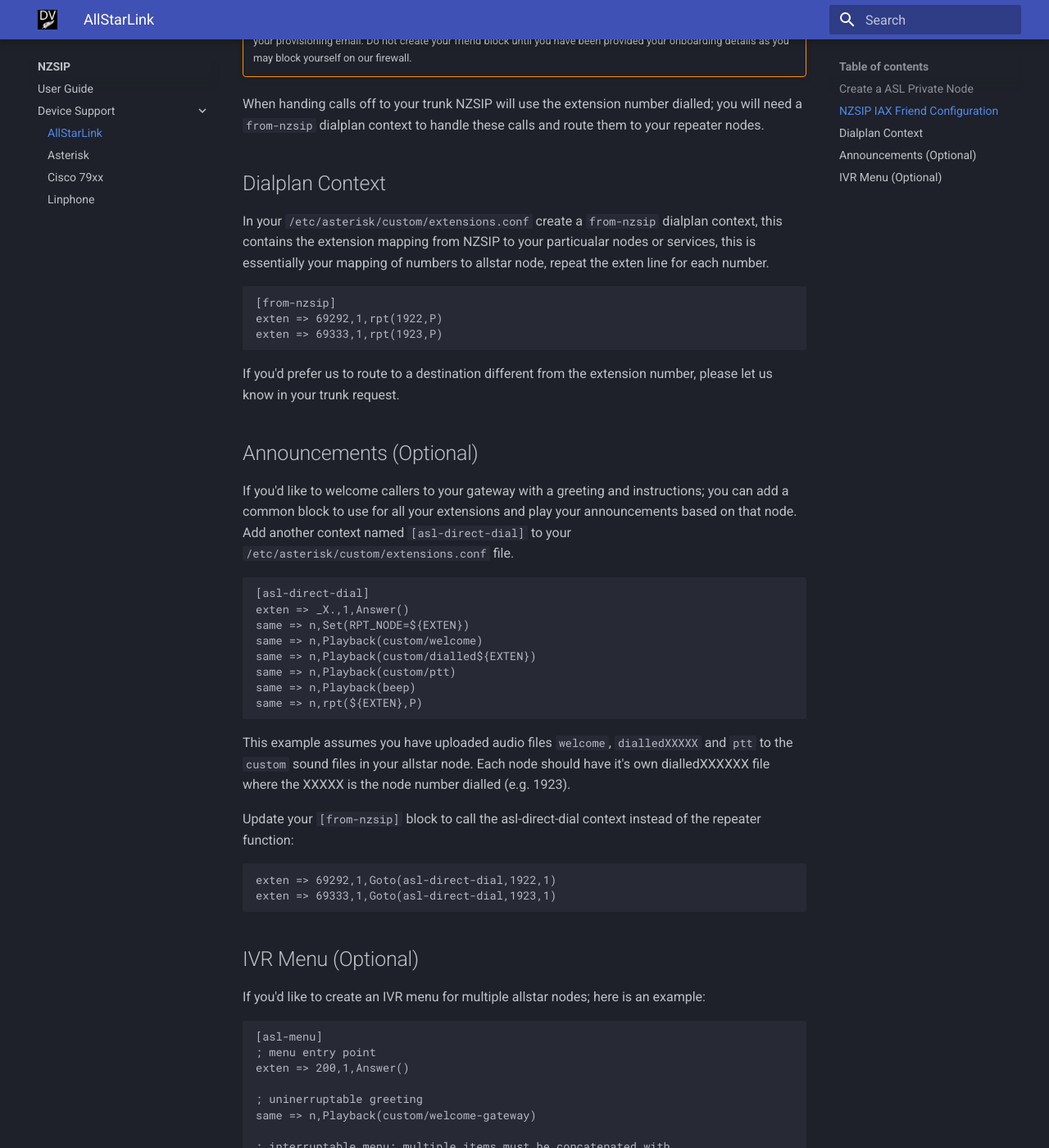
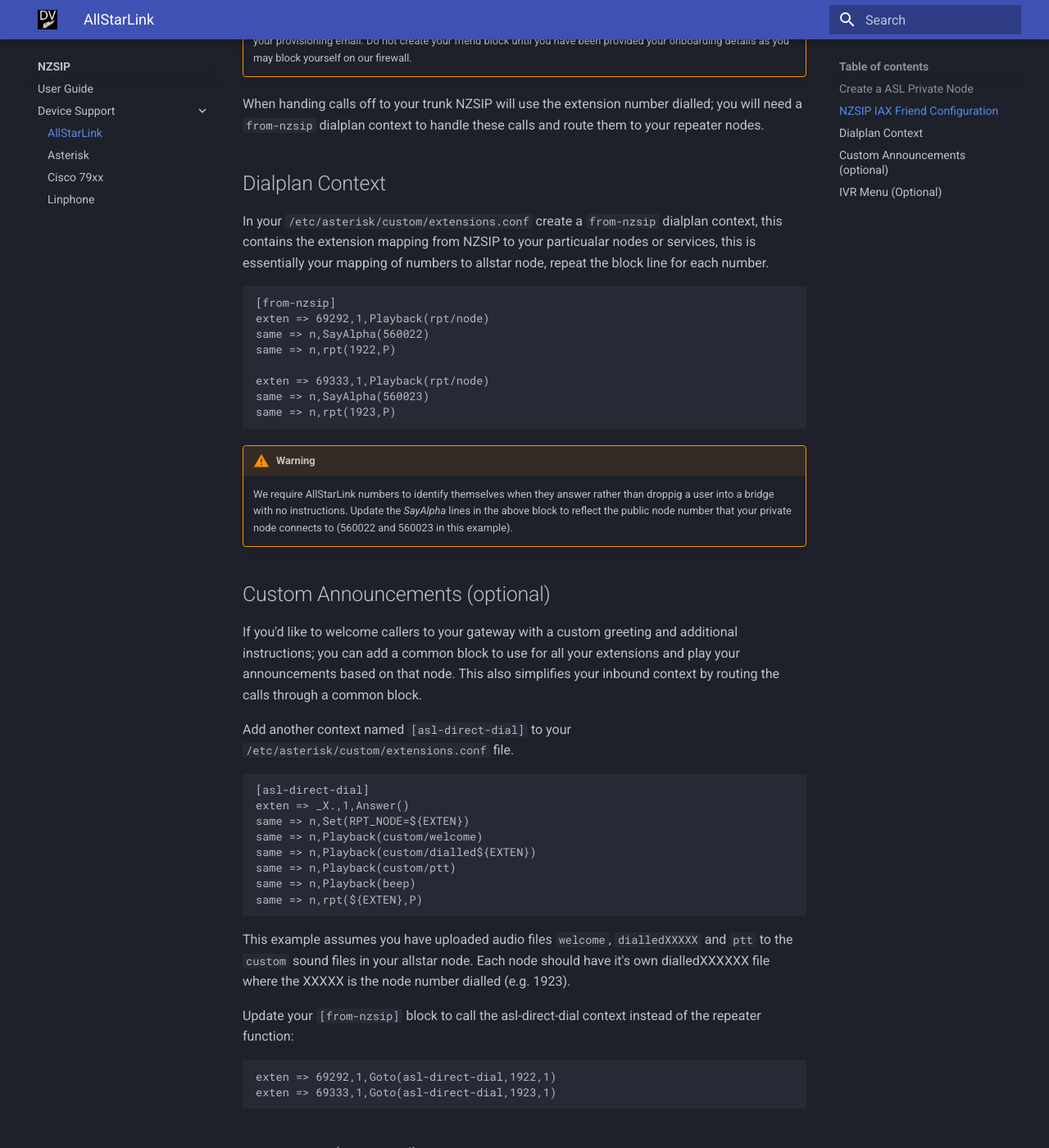
Before and after one commit to DigitalVoiceNZ/wiki, an MkDocs documentation site: the page built from docs/nzsip/devices/allstar.md, in a window 1280 px wide and 1400 px high, scrolled down 1422 px. Shown: the whole window at 82% size. Built offline with MkDocs 1.6.1 and Material for MkDocs 9.7.7, drawn with Linux system fonts in a browser that asks for light colours.

Commit message:
Update with announcement requirements

````diff
--- a/docs/nzsip/devices/allstar.md
+++ b/docs/nzsip/devices/allstar.md
@@ -54,19 +54,30 @@
 
 ## Dialplan Context
 
-In your `/etc/asterisk/custom/extensions.conf` create a `from-nzsip` dialplan context, this contains the extension mapping from NZSIP to your particualar nodes or services, this is essentially your mapping of numbers to allstar node, repeat the exten line for each number.
+In your `/etc/asterisk/custom/extensions.conf` create a `from-nzsip` dialplan context, this contains the extension mapping from NZSIP to your particualar nodes or services, this is essentially your mapping of numbers to allstar node, repeat the block line for each number.
+
 
 ```
 [from-nzsip]
-exten => 69292,1,rpt(1922,P)
-exten => 69333,1,rpt(1923,P)
+exten => 69292,1,Playback(rpt/node)
+same => n,SayAlpha(560022)
+same => n,rpt(1922,P)
+
+exten => 69333,1,Playback(rpt/node)
+same => n,SayAlpha(560023)
+same => n,rpt(1923,P)
 ```
 
-If you'd prefer us to route to a destination different from the extension number, please let us know in your trunk request.
+!!! warning
+    We require AllStarLink numbers to identify themselves when they answer rather than droppig a user into a bridge with no instructions.  Update the *SayAlpha* lines in the above block to reflect the public node number that your private node connects to (560022 and 560023 in this example).
 
-## Announcements (Optional)
 
-If you'd like to welcome callers to your gateway with a greeting and instructions; you can add a common block to use for all your extensions and play your announcements based on that node.   Add another context named `[asl-direct-dial]` to your `/etc/asterisk/custom/extensions.conf` file.
+## Custom Announcements  (optional)
+
+If you'd like to welcome callers to your gateway with a custom greeting and additional instructions; you can add a common block to use for all your extensions and play your announcements based on that node.    This also simplifies your inbound context by routing the calls through a common block.
+
+
+Add another context named `[asl-direct-dial]` to your `/etc/asterisk/custom/extensions.conf` file.
 
 ```
 [asl-direct-dial]
````
